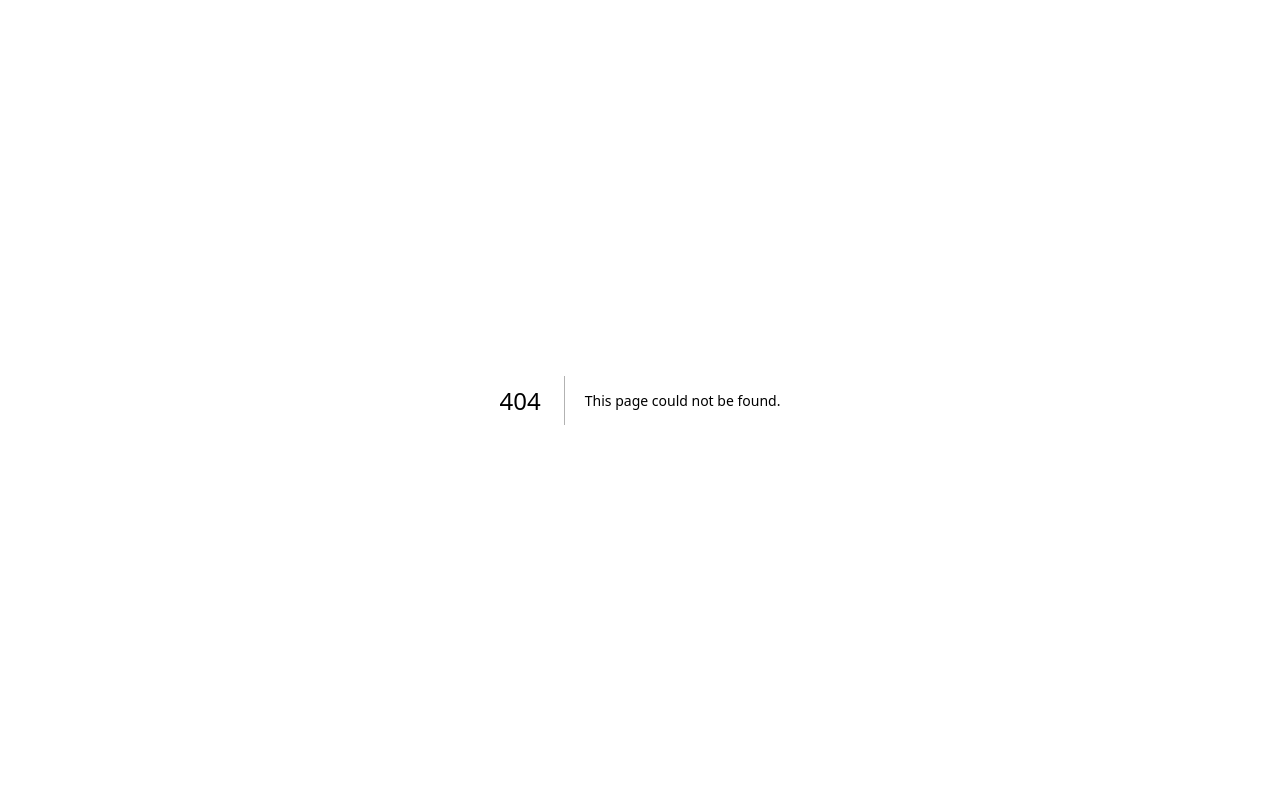
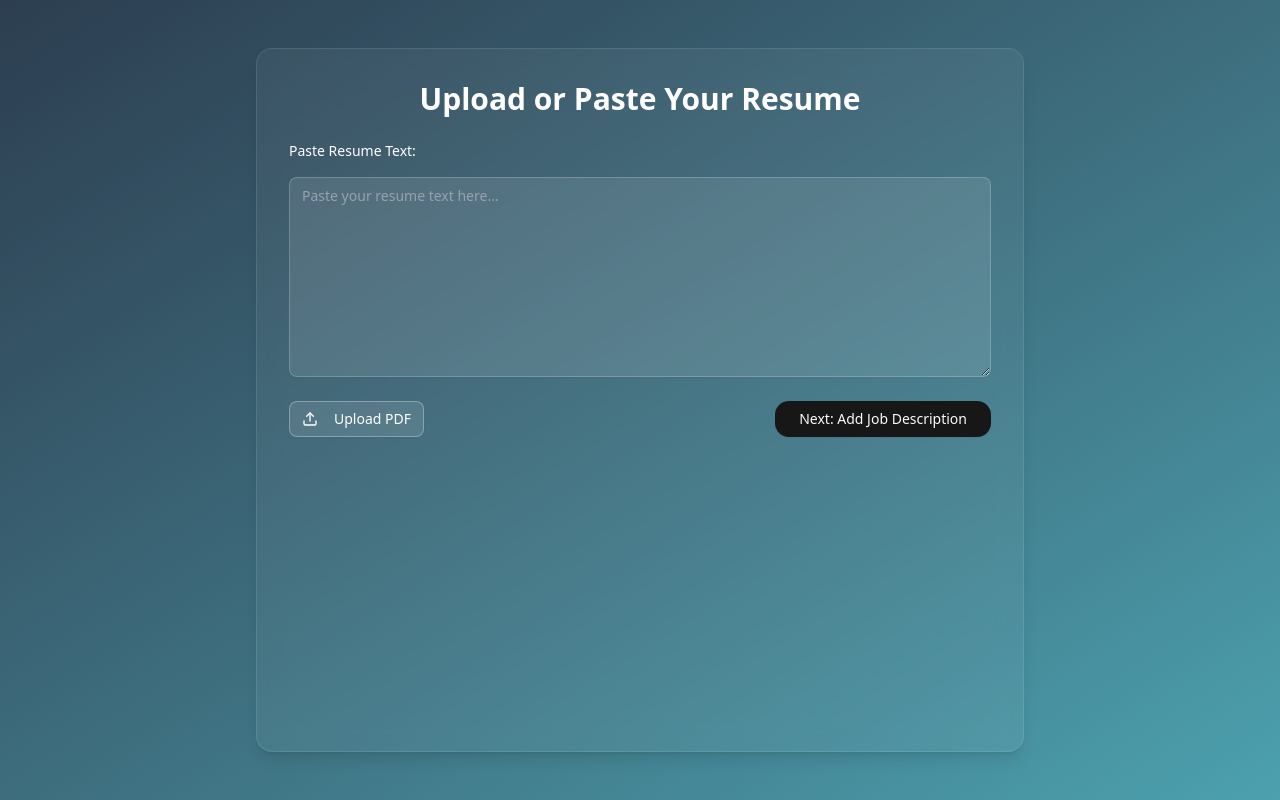
Before and after one commit to beginnercodee/ai-resumetailor, a Next.js app: page /resume in a window 1280 px wide. Before the commit this address had no page. Built offline with nearby package versions, Linux system fonts and the light colour scheme.

Commit message:
feat: add resume editor page with upload and text input UI

```diff
--- /dev/null
+++ b/src/app/resume/page.tsx
@@ -0,0 +1,41 @@
+'use client'
+
+import { Textarea } from '@/components/ui/textarea'
+import { Button } from '@/components/ui/button'
+import { motion } from 'framer-motion'
+import { Upload } from 'lucide-react'
+
+export default function ResumeEditorPage() {
+  return (
+    <main className="min-h-screen bg-gradient-to-br from-[#2c3e50] to-[#4ca1af] text-white px-4 py-12 flex justify-center">
+      <motion.div
+        initial={{ opacity: 0, y: 30 }}
+        animate={{ opacity: 1, y: 0 }}
+        transition={{ duration: 0.6 }}
+        className="bg-white/5 backdrop-blur-md p-8 rounded-2xl shadow-lg w-full max-w-3xl space-y-6 border border-white/10"
+      >
+        <h2 className="text-3xl font-bold text-center">Upload or Paste Your Resume</h2>
+
+        <div className="space-y-4">
+          <label htmlFor="resumeText" className="block text-white text-sm font-medium">
+            Paste Resume Text:
+          </label>
+          <Textarea
+            id="resumeText"
+            placeholder="Paste your resume text here..."
+            className="min-h-[200px] text-white placeholder:text-gray-400 bg-white/10 border border-white/20"
+          />
+        </div>
+
+        <div className="flex items-center justify-between">
+          <Button variant="outline" className="border-white/30 bg-white/10 text-white hover:bg-white/20">
+            <Upload className="w-4 h-4 mr-2" /> Upload PDF
+          </Button>
+          <Button className="px-6 py-2 rounded-xl hover:scale-105 transition">
+            Next: Add Job Description
+          </Button>
+        </div>
+      </motion.div>
+    </main>
+  )
+}
--- /dev/null
+++ b/src/components/ui/textarea.tsx
@@ -0,0 +1,18 @@
+import * as React from "react"
+
+import { cn } from "@/lib/utils"
+
+function Textarea({ className, ...props }: React.ComponentProps<"textarea">) {
+  return (
+    <textarea
+      data-slot="textarea"
+      className={cn(
+        "border-input placeholder:text-muted-foreground focus-visible:border-ring focus-visible:ring-ring/50 aria-invalid:ring-destructive/20 dark:aria-invalid:ring-destructive/40 aria-invalid:border-destructive dark:bg-input/30 flex field-sizing-content min-h-16 w-full rounded-md border bg-transparent px-3 py-2 text-base shadow-xs transition-[color,box-shadow] outline-none focus-visible:ring-[3px] disabled:cursor-not-allowed disabled:opacity-50 md:text-sm",
+        className
+      )}
+      {...props}
+    />
+  )
+}
+
+export { Textarea }
```
